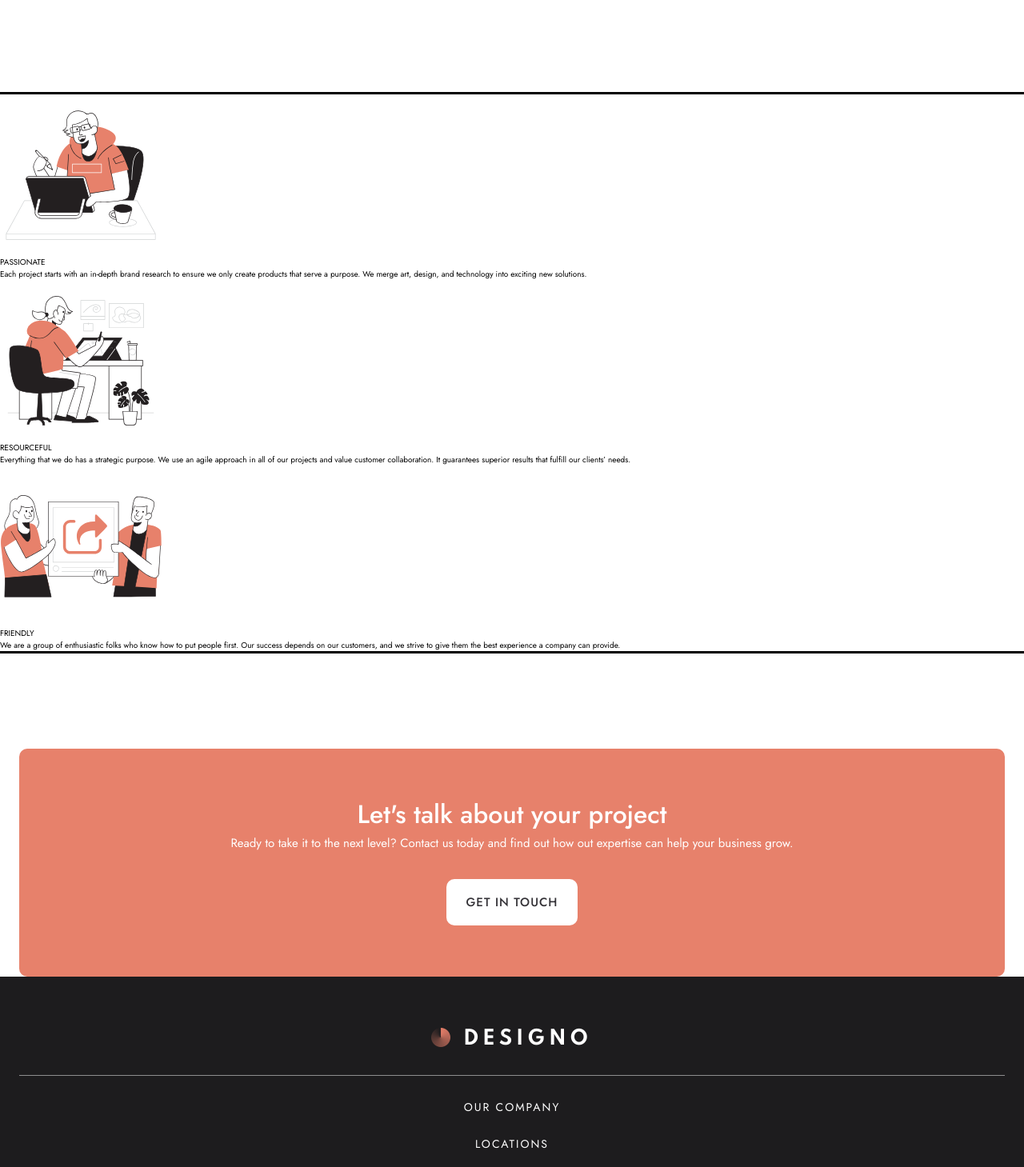
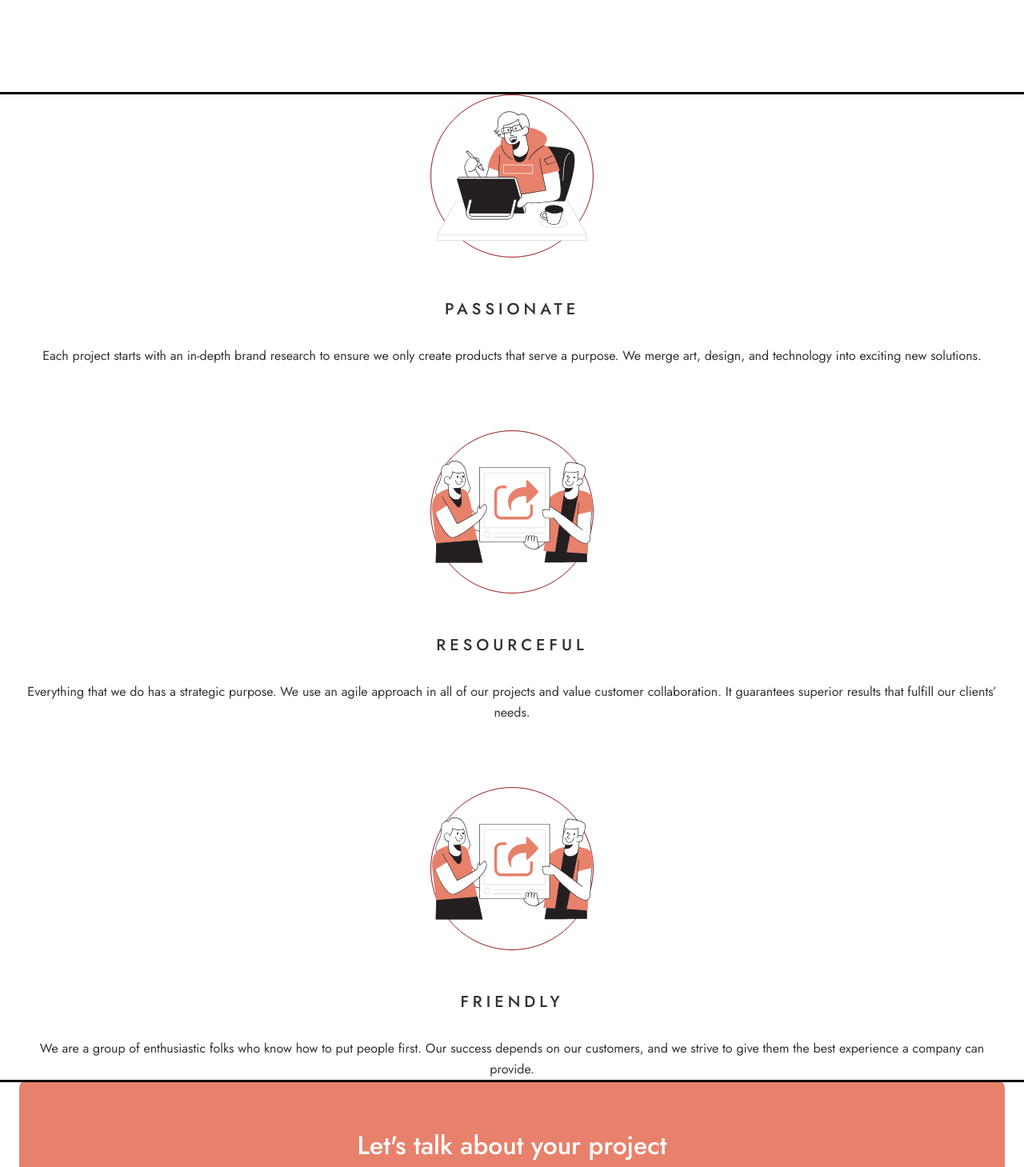
Before and after one commit to presh-031/designo, a Next.js app: page / in a window 1280 px wide. Shown: the part 1630-3089 px from the top of the page at 80% size. Built offline with nearby package versions, Linux system fonts and the light colour scheme.

Commit message:
style: finished styling about projects component

```diff
--- a/components/AboutProjects.tsx
+++ b/components/AboutProjects.tsx
@@ -6,29 +6,43 @@ import illustrationFriendly from "../assets/home/desktop/illustration-friendly.s
 
 const AboutProjects = () => {
   return (
-    <div className=" outline">
-      <div>
-        <Image src={illustrationPassionate} alt="passionate" />
-        <p>PASSIONATE</p>
-        <p>
+    <div className="flex flex-col gap-[8rem]  text-center   outline ">
+      <div className="px-[2.4rem] text-dark-grey ">
+        <div className="mx-auto inline-block rounded-full border border-red-800">
+          <Image className="" src={illustrationPassionate} alt="passionate" />
+        </div>
+        <p className="mt-[4.8rem] mb-[3.2rem] text-[2rem] font-medium leading-[2.6rem] tracking-[0.5rem]">
+          PASSIONATE
+        </p>
+        <p className="text-[1.6rem] font-normal leading-[2.6rem] ">
           Each project starts with an in-depth brand research to ensure we only
           create products that serve a purpose. We merge art, design, and
           technology into exciting new solutions.
         </p>
       </div>
-      <div>
-        <Image src={illustrationResourceful} alt="resourceful" />
-        <p>RESOURCEFUL</p>
-        <p>
+
+      <div className="px-[2.4rem] text-dark-grey ">
+        <div className="mx-auto inline-block rounded-full border border-red-800">
+          <Image className="" src={illustrationFriendly} alt="friendly" />
+        </div>
+        <p className="mt-[4.8rem] mb-[3.2rem] text-[2rem] font-medium leading-[2.6rem] tracking-[0.5rem]">
+          RESOURCEFUL
+        </p>
+        <p className="text-[1.6rem] font-normal leading-[2.6rem] ">
           Everything that we do has a strategic purpose. We use an agile
           approach in all of our projects and value customer collaboration. It
           guarantees superior results that fulfill our clients’ needs.{" "}
         </p>
       </div>
-      <div>
-        <Image src={illustrationFriendly} alt="friendly" />
-        <p>FRIENDLY</p>
-        <p>
+
+      <div className="px-[2.4rem] text-dark-grey ">
+        <div className="mx-auto inline-block rounded-full border border-red-800">
+          <Image className="" src={illustrationFriendly} alt="friendly" />
+        </div>
+        <p className="mt-[4.8rem] mb-[3.2rem] text-[2rem] font-medium leading-[2.6rem] tracking-[0.5rem]">
+          <p>FRIENDLY</p>
+        </p>
+        <p className="text-[1.6rem] font-normal leading-[2.6rem] ">
           We are a group of enthusiastic folks who know how to put people first.
           Our success depends on our customers, and we strive to give them the
           best experience a company can provide.
--- a/components/Talk.tsx
+++ b/components/Talk.tsx
@@ -2,7 +2,7 @@ import WhiteButton from "./WhiteButton";
 
 const Talk = () => {
   return (
-    <div className="mx-[2.4rem] mt-[12.2rem] rounded-2xl bg-peach py-[6.4rem] text-center text-white">
+    <div className="mx-[2.4rem]  rounded-2xl bg-peach py-[6.4rem] text-center text-white">
       <p className="mb-[0.6rem] text-[3.2rem] font-medium leading-[3.6rem]">
         Let's talk about your project
       </p>
--- a/pages/graphic-design.tsx
+++ b/pages/graphic-design.tsx
@@ -35,10 +35,10 @@ const graphicDesign = () => {
         />
       </div>
 
-      {/* <div className="my-[9.6rem] px-[2.4rem]">
+      <div className="my-[9.6rem] px-[2.4rem]">
         <ProjectType href="/app-design" projectType="APP DESIGN" />
         <ProjectType href="/web-design" projectType="WEB DESIGN" />
-      </div> */}
+      </div>
     </div>
   );
 };
```
